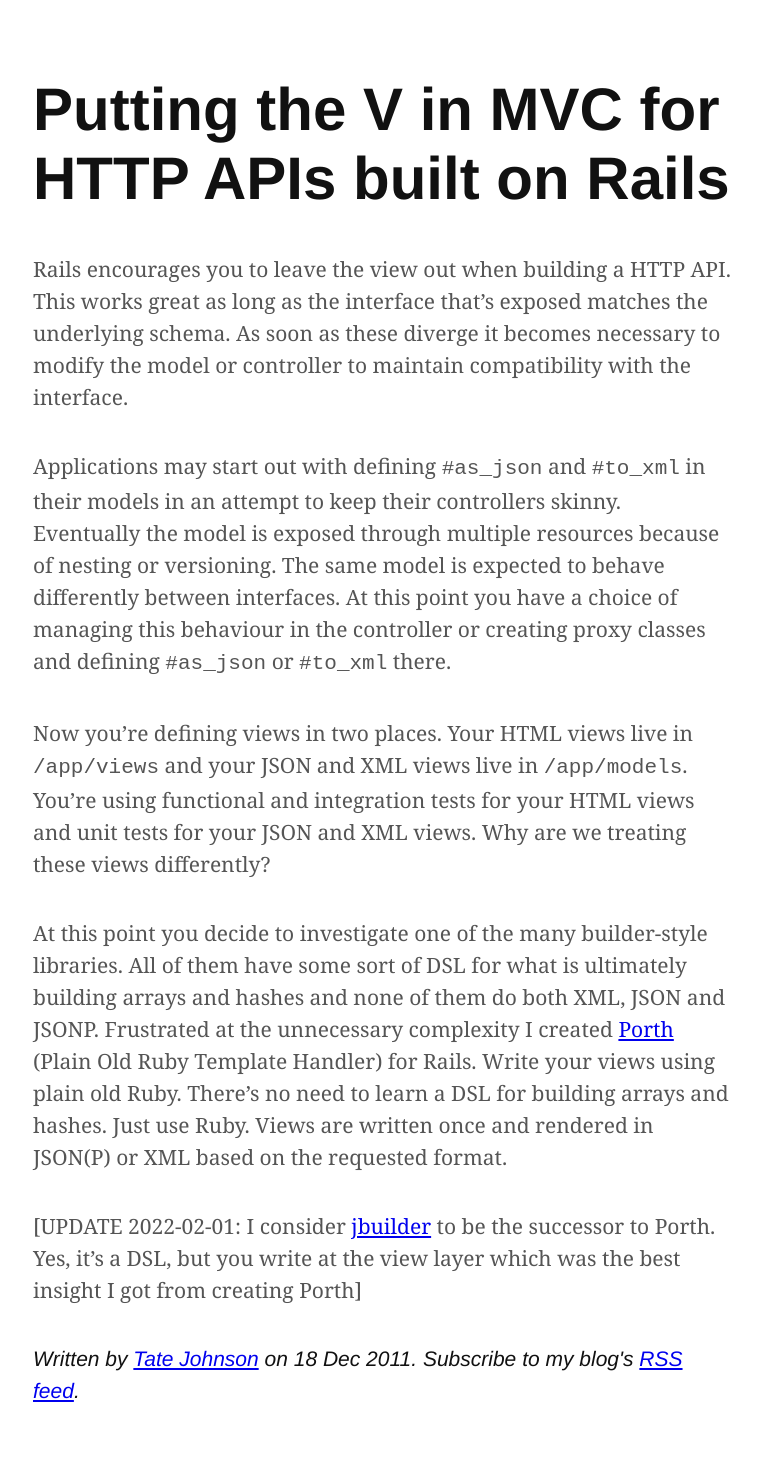
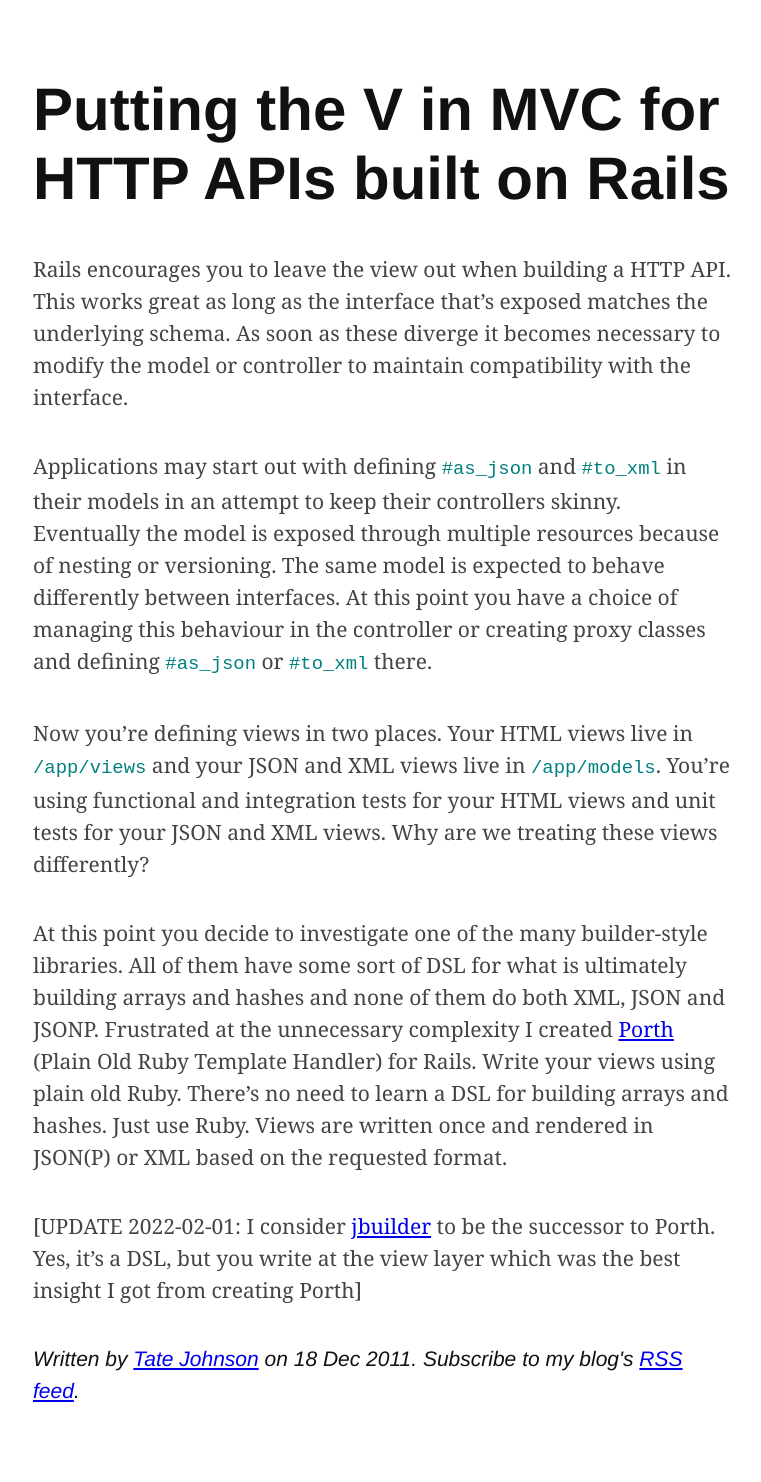
Before and after one commit to tatey/tatey.com, a Jekyll site: the page built from _posts/2011-12-18-putting-the-v-in-mvc-for-http-apis-built-on-rails.markdown, in a window 1280 px wide. Shown: the whole page, without its empty margins (257-1018 px from the left). Built offline with Jekyll 4.4.1, drawn with Linux system fonts in a browser that asks for light colours.

Commit message:
Make default colour slightly darker and style code element.

```diff
--- a/_layouts/post.html
+++ b/_layouts/post.html
@@ -21,7 +21,7 @@
     <style type="text/css">
       html {
         background: #ffffff;
-        color: #555555;
+        color: #444444;
         font-family: "Georgia", "Times New Roman", serif;
         font-size: 18px;
       }
@@ -84,6 +84,11 @@
         padding-left: 20px;
       }
 
+      code {
+        font-size: 90%;
+        color: #008080;
+      }
+
       @media only screen and (min-width: 481px) {
         p,
         ul,
```
